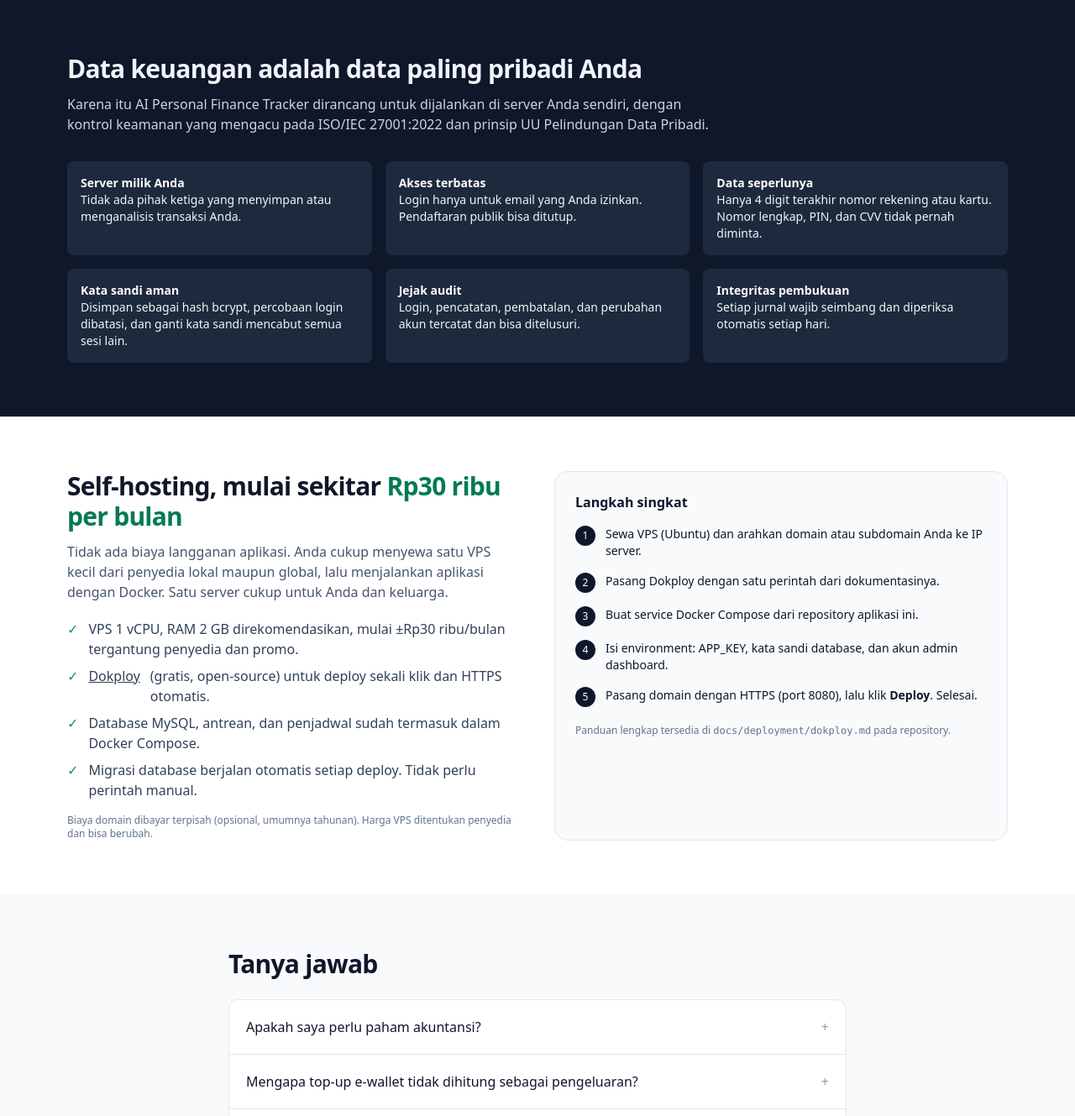
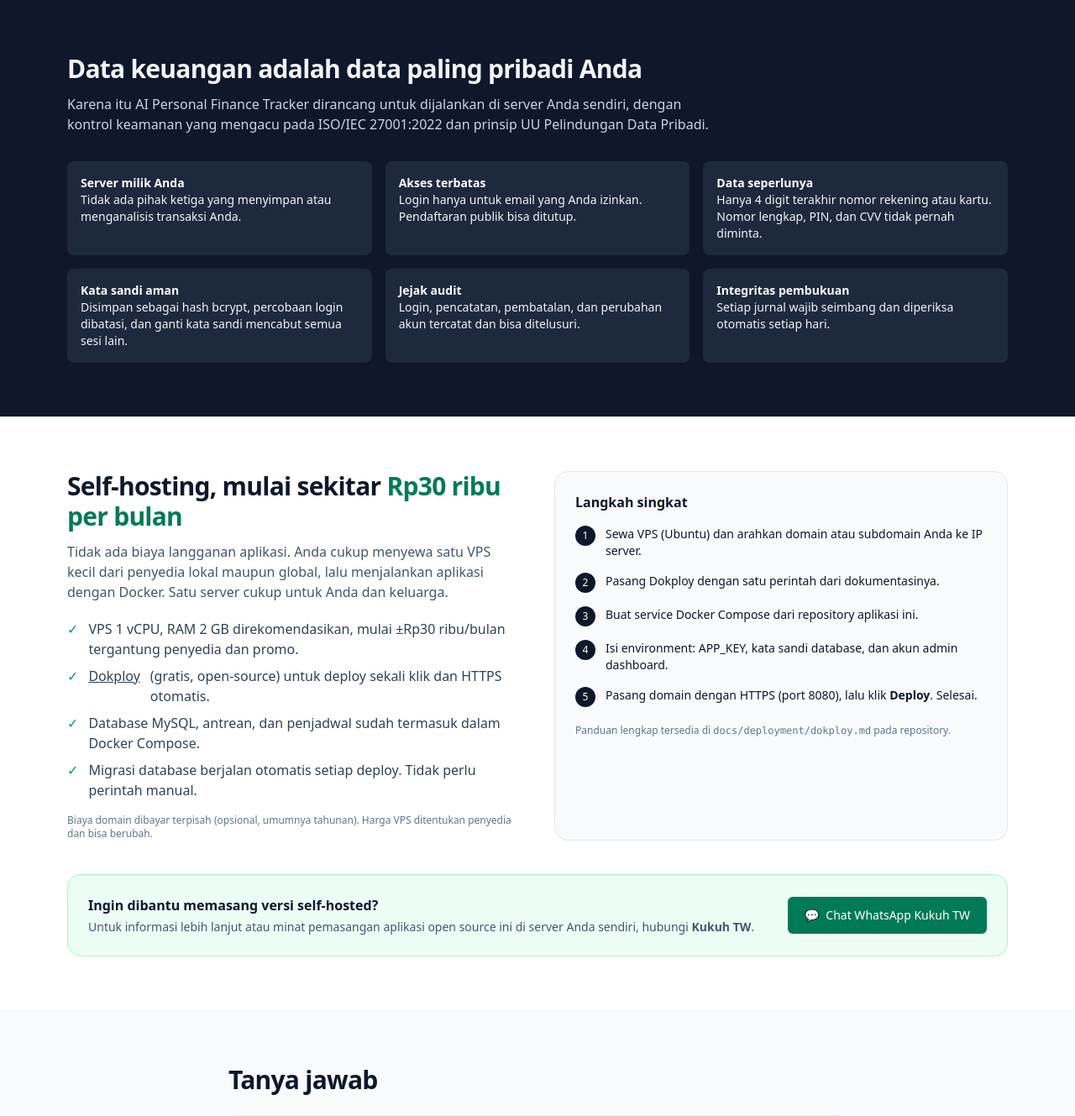
Before and after one commit to kukuhtw/pft, a Laravel app: page / in a window 1280 px wide. Shown: the part 4100-5429 px from the top of the page at 84% size. Run offline with Laravel 12, Linux system fonts and the light colour scheme; style sheets or scripts are compiled from the project's sources; some libraries are stand-ins or nearby versions.

Commit message:
feat: landing page contact person for self-hosting enquiries
- WhatsApp contact card in the self-hosting section, CTA line and nav link
- configurable via LANDING_CONTACT_NAME / LANDING_CONTACT_WHATSAPP;
  an empty number hides the section

Co-Authored-By: Claude Opus 5.5 <noreply@anthropic.com>

```diff
--- /dev/null
+++ b/config/landing.php
@@ -0,0 +1,17 @@
+<?php
+
+declare(strict_types=1);
+
+/*
+ * Contact person shown on the public landing page for people who want help installing a
+ * self-hosted copy. Set LANDING_CONTACT_WHATSAPP to an empty value to hide the section.
+ * The number is published on the public page: only put a number whose owner agreed to that.
+ */
+return [
+    'contact' => [
+        'name' => env('LANDING_CONTACT_NAME', 'Kukuh TW'),
+        // International format, digits only (no "+", spaces or leading 0), as wa.me expects.
+        'whatsapp' => preg_replace('/\D+/', '', (string) env('LANDING_CONTACT_WHATSAPP', '628129893706')),
+        'message' => env('LANDING_CONTACT_MESSAGE', 'Halo, saya tertarik memasang aplikasi pencatat keuangan self-hosted open source ini. Boleh minta informasi lebih lanjut?'),
+    ],
+];
--- a/resources/views/landing.blade.php
+++ b/resources/views/landing.blade.php
@@ -12,6 +12,11 @@
         $registrationOpen = \App\Modules\Identity\Services\AccessPolicy::registrationEnabled() && ! auth()->check();
         $primaryUrl = auth()->check() ? route('dashboard') : ($registrationOpen ? route('register') : route('login'));
         $primaryLabel = auth()->check() ? 'Buka dashboard' : ($registrationOpen ? 'Coba gratis sekarang' : 'Masuk');
+        $contactName = (string) config('landing.contact.name');
+        $contactWhatsapp = (string) config('landing.contact.whatsapp');
+        $contactUrl = $contactWhatsapp !== ''
+            ? 'https://wa.me/'.$contactWhatsapp.'?text='.rawurlencode((string) config('landing.contact.message'))
+            : null;
     @endphp
 
     {{-- NAV --}}
@@ -24,6 +29,9 @@
                 <a href="#keamanan" class="hover:text-slate-900">Keamanan</a>
                 <a href="#self-hosting" class="hover:text-slate-900">Self-hosting</a>
                 <a href="#tanya-jawab" class="hover:text-slate-900">Tanya jawab</a>
+                @if ($contactUrl)
+                    <a href="#kontak" class="hover:text-slate-900">Kontak</a>
+                @endif
             </nav>
             <div class="flex items-center gap-2 text-sm">
                 @guest
@@ -252,6 +260,19 @@
                     <p class="mt-5 text-xs text-slate-500">Panduan lengkap tersedia di <code>docs/deployment/dokploy.md</code> pada repository.</p>
                 </div>
             </div>
+
+            @if ($contactUrl)
+                <div id="kontak" class="mt-10 flex flex-col items-start justify-between gap-4 rounded-2xl border border-emerald-200 bg-emerald-50 p-6 sm:flex-row sm:items-center">
+                    <div>
+                        <h3 class="font-semibold">Ingin dibantu memasang versi self-hosted?</h3>
+                        <p class="mt-1 text-sm text-slate-600">Untuk informasi lebih lanjut atau minat pemasangan aplikasi open source ini di server Anda sendiri, hubungi <strong>{{ $contactName }}</strong>.</p>
+                    </div>
+                    <a href="{{ $contactUrl }}" target="_blank" rel="noopener noreferrer"
+                       class="inline-flex shrink-0 items-center gap-2 rounded-md bg-emerald-700 px-5 py-3 text-sm font-medium text-white hover:bg-emerald-600">
+                        <span aria-hidden="true">💬</span> Chat WhatsApp {{ $contactName }}
+                    </a>
+                </div>
+            @endif
         </section>
 
         {{-- FAQ --}}
@@ -287,6 +308,9 @@
                 <a href="{{ $primaryUrl }}" class="rounded-md bg-slate-900 px-6 py-3 text-sm font-medium text-white hover:bg-slate-700">{{ $primaryLabel }}</a>
                 <a href="#self-hosting" class="rounded-md border border-slate-300 px-6 py-3 text-sm font-medium hover:bg-slate-100">Pasang di server sendiri</a>
             </div>
+            @if ($contactUrl)
+                <p class="mt-6 text-sm text-slate-600">Minat pasang self-hosted? Hubungi {{ $contactName }} via <a href="{{ $contactUrl }}" target="_blank" rel="noopener noreferrer" class="font-medium text-emerald-700 underline">WhatsApp</a>.</p>
+            @endif
         </section>
     </main>
 
```
Also changed, not shown: tests/Feature/Web/WebDashboardTest.php (+12 -0 lines), 2 other files.
